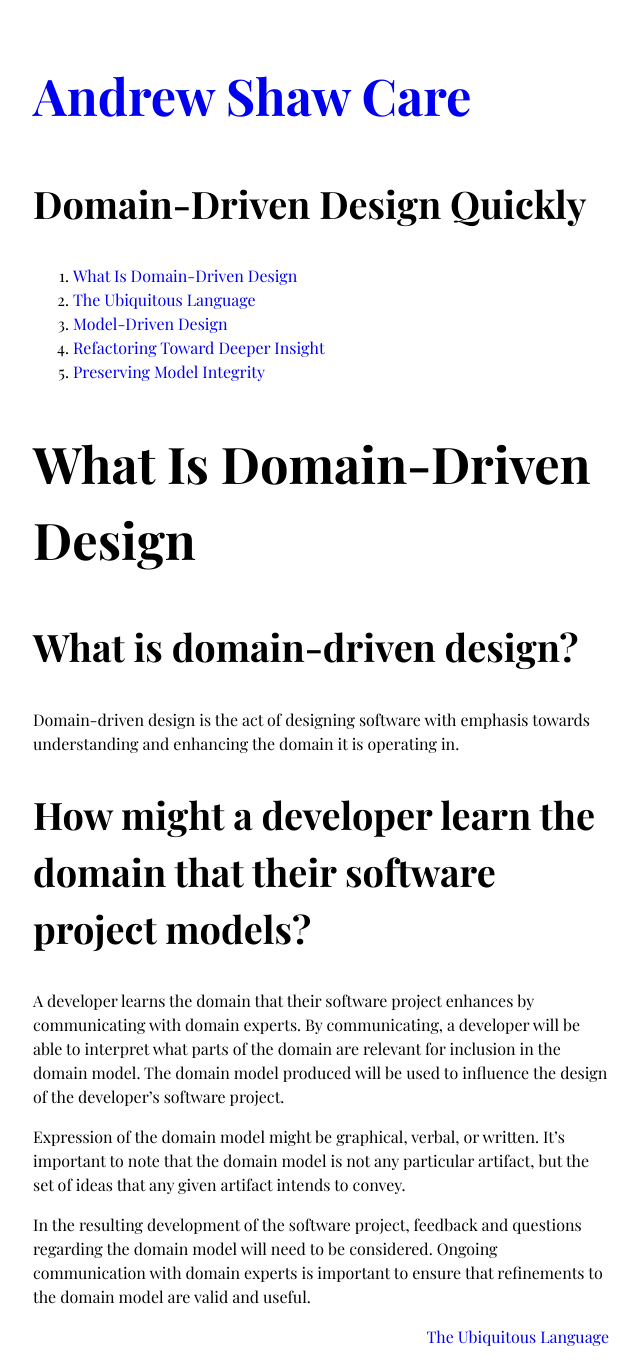
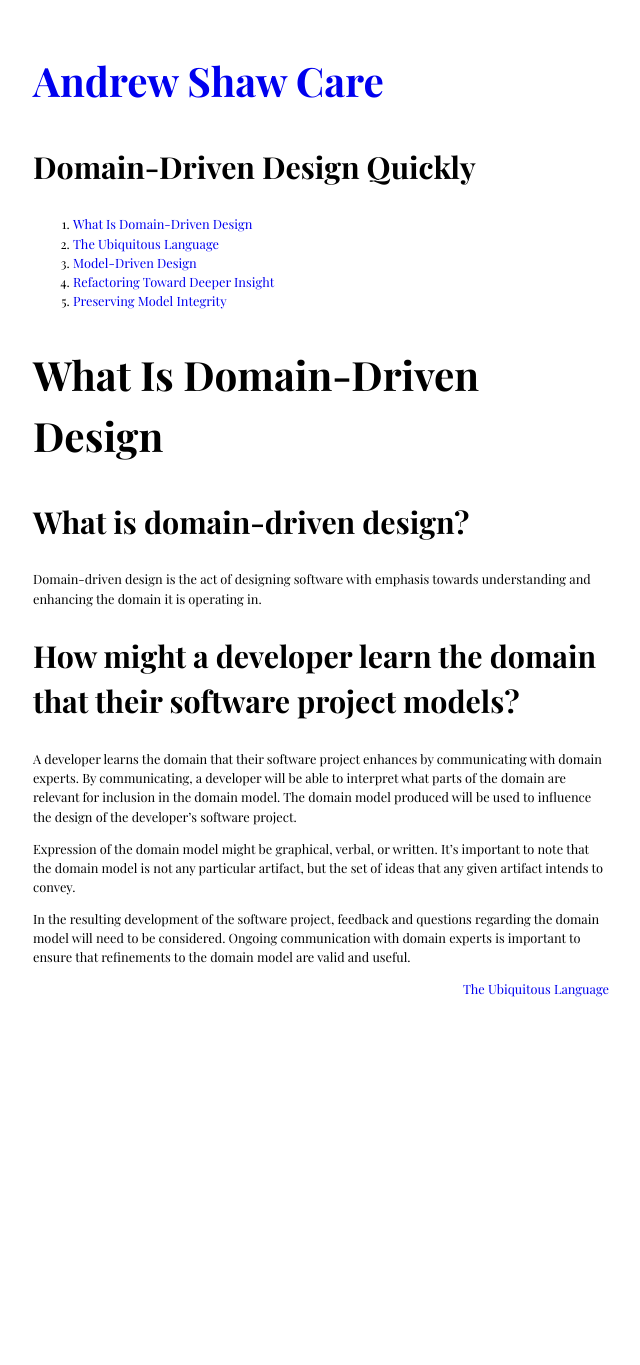
Before and after one commit to andrewshawcare/andrewshawcare.github.io, a Jekyll site: the page built from _domain_driven_design_quickly/1-what-is-domain-driven-design.md, in a window 1280 px wide. Shown: the whole page, without its empty margins (319-959 px from the left). Built offline with Jekyll 4.4.1, drawn with Linux system fonts in a browser that asks for light colours; some web fonts are replaced; after the commit the page ends 1015 px from its top, so only the background shows below that.

Commit message:
Some styling changes

```diff
--- a/assets/default.scss
+++ b/assets/default.scss
@@ -3,7 +3,7 @@
 
 $line-height-multiplier: 1.5;
 $font-size-multiplier: 1.333;
-$base-font-size: 1rem;
+$base-font-size: 0.8rem;
 $h4-font-size: $base-font-size * $font-size-multiplier;
 $h3-font-size: $h4-font-size * $font-size-multiplier;
 $h2-font-size: $h3-font-size * $font-size-multiplier;
@@ -18,7 +18,7 @@ body {
   padding: 1rem;
   max-width: 36rem;
   font-family: 'Playfair Display', serif;
-  font-weight: 300;
+  font-weight: 400;
   font-size: $base-font-size;
   @include line-height($base-font-size)
 }
```
